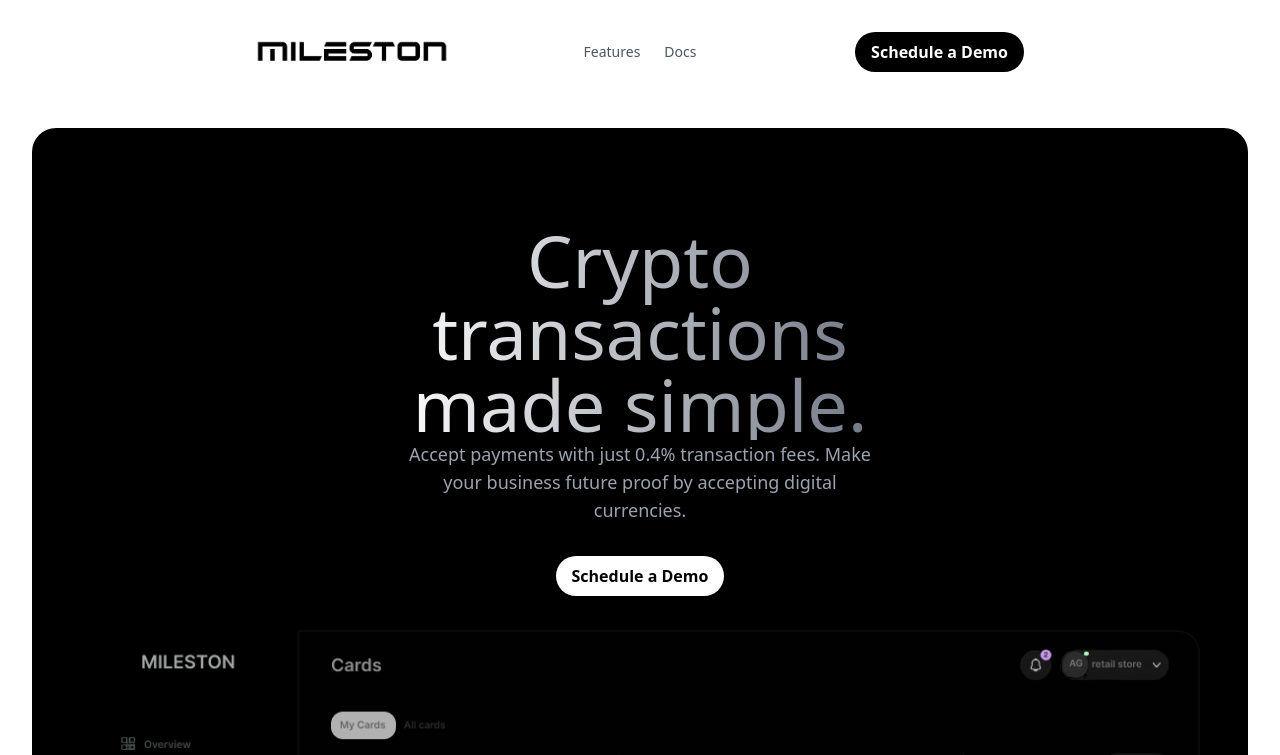
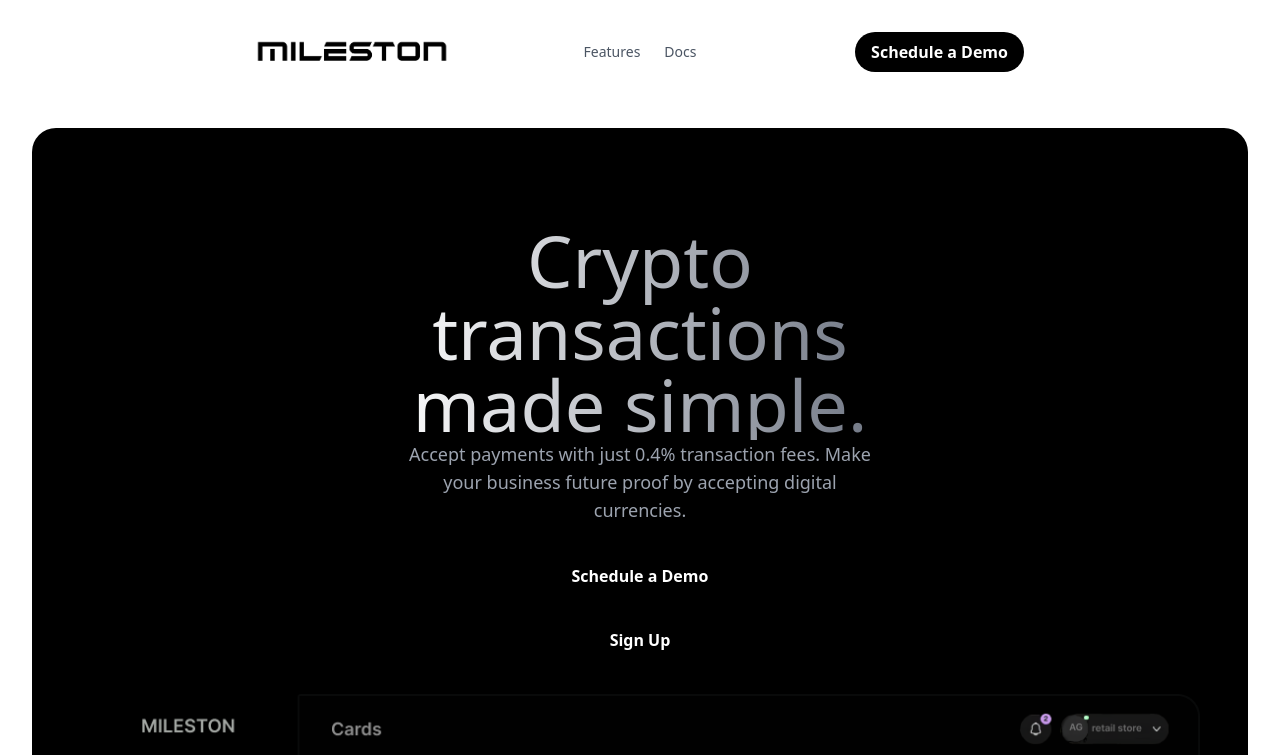
Before and after one commit to Mileston-co/mileston-business-website, a Next.js app: page / in a window 1280 px wide. Shown: the top 755 px of the page. Built offline with nearby package versions, Linux system fonts and the light colour scheme.

Commit message:
Refactor: Update CryptoCurrency and HeroSection components

```diff
--- a/src/pages/home/CryptoCurrency.js
+++ b/src/pages/home/CryptoCurrency.js
@@ -16,9 +16,15 @@ function CryptoCurrency() {
                         Borderless transactions made simple for everyone
                     </Text>
 
-                    <Link href="https://cal.com/ahmedrza" target="_blank">
-                        <Button>Schedule a Demo</Button>
-                    </Link>
+                    <div className="flex flex-col ld:flex-row items-center justify-center gap-6">
+                        <Link href="https://cal.com/ahmedrza" target="_blank">
+                            <Button>Schedule a Demo</Button>
+                        </Link>
+                        <Link href="https://business.mileston.co" color='white' target="_blank">
+                            <Button>Sign Up</Button>
+                        </Link>
+                    </div>
+
                 </div>
             </ScrollTriggeredAnimation>
 
--- a/src/pages/home/HeroSection.js
+++ b/src/pages/home/HeroSection.js
@@ -25,11 +25,14 @@ function HeroSection() {
                         </Text>
                     </BaseFramerAnimation>
                     <BaseFramerAnimation>
-                        <Link href="https://cal.com/ahmedrza" target="_blank">
-                            <Button type="button" color="white">
-                                Schedule a Demo
-                            </Button>
-                        </Link>
+                        <div className="flex flex-col ld:flex-row items-center justify-center gap-6">
+                            <Link href="https://cal.com/ahmedrza" color='white' target="_blank">
+                                <Button>Schedule a Demo</Button>
+                            </Link>
+                            <Link href="https://business.mileston.co" target="_blank">
+                                <Button>Sign Up</Button>
+                            </Link>
+                        </div>
                     </BaseFramerAnimation>
                 </div>
                 <BaseFramerAnimation>
```
